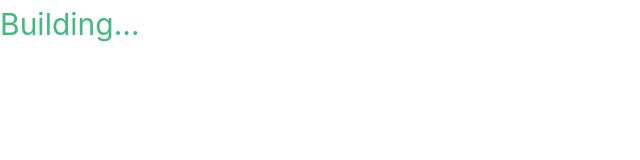
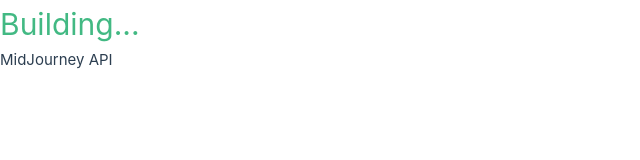
Before and after one commit to HyxiaoGe/yunchat, a Vue app: page /draw in a window 1280 px wide. Shown: the top 160 px of the page, without its empty margins (0-640 px from the left). Built offline with nearby package versions, Linux system fonts and the light colour scheme.

Commit message:
test vercel

```diff
--- a/src/views/DrawView.vue
+++ b/src/views/DrawView.vue
@@ -3,6 +3,7 @@
 <template>
   <div>
     <h1>Building...</h1>
+    <span>MidJourney API</span>
   </div>
 </template>
 
```
